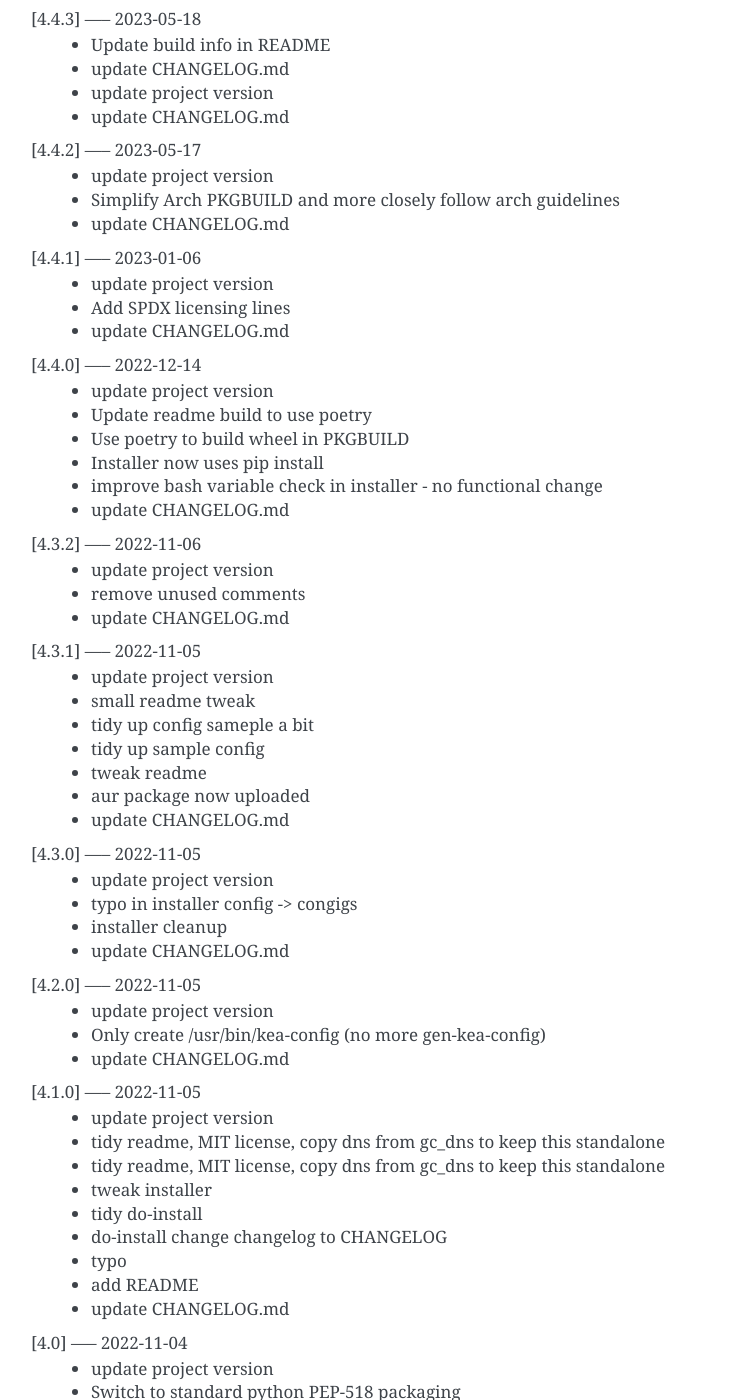
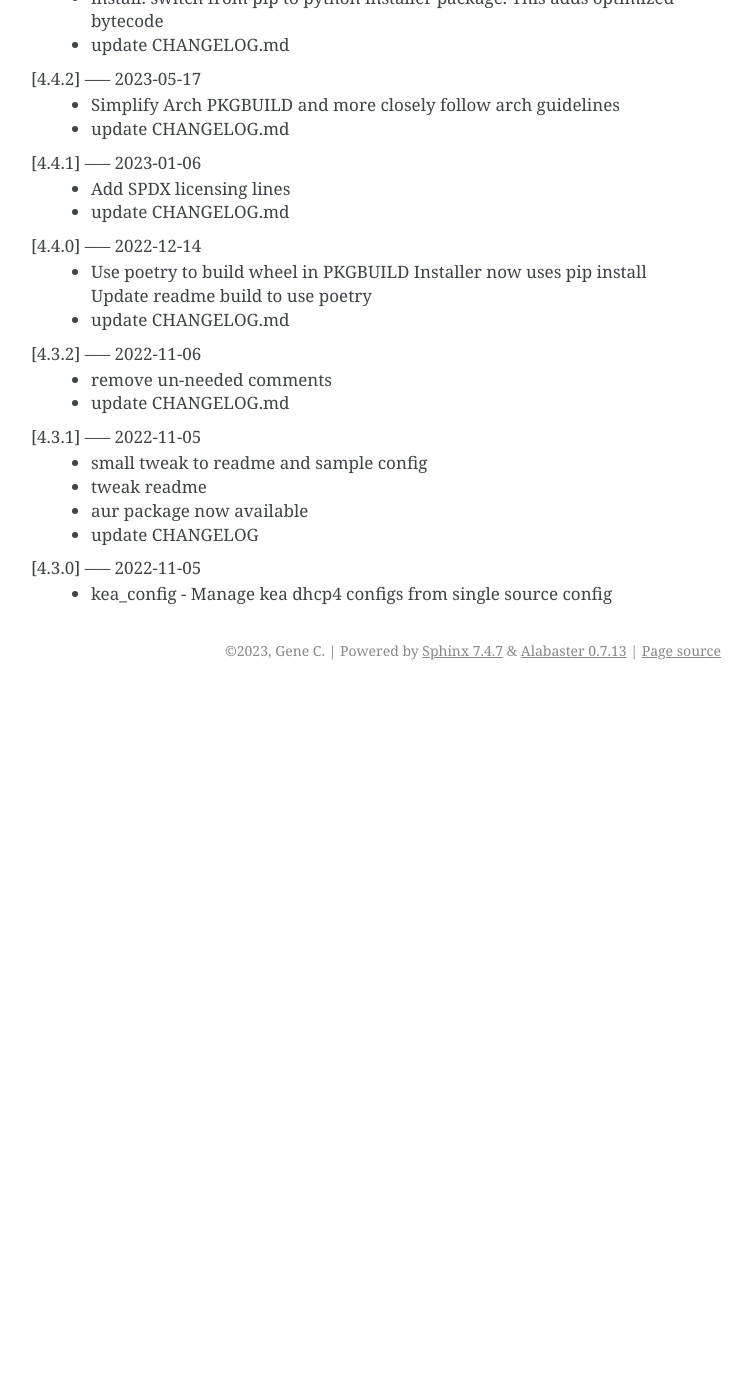
Before and after one commit to gene-git/kea_config, a Sphinx documentation site: the page built from Docs/Changelog.rst, in a window 1280 px wide and 1400 px high, scrolled down 411 px. Shown: the whole window, without its empty margins (389-1141 px from the left). Built offline with Sphinx 7.4.7, drawn with Linux system fonts in a browser that asks for light colours; pages that are not in the unit, such as notebooks, are missing from menus; after the commit the page ends 1101 px from its top, so only the background shows below that; some of the changed text lies outside the part shown.

Commit message:
update Docs/Changelog.rst

```diff
--- a/Docs/Changelog.rst
+++ b/Docs/Changelog.rst
@@ -2,124 +2,45 @@ Changelog
 =========
 
 [4.6.0] ----- 2023-11-26
- * update project version
- * Switch python backend build to hatch
+ * Switch python backend build to hatch (was poetry)
  * update Docs/Changelog.rst
 
 [4.5.1] ----- 2023-09-27
- * update project version
  * fix links in README
  * update Docs/Changelog.rst
 
 [4.5.0] ----- 2023-09-27
- * update project version
  * Reorganize docs and move to rst
+   Now simple to build html and pdf docs using sphinx
  * update CHANGELOG.md
 
 [4.4.3] ----- 2023-05-18
- * Update build info in README
- * update CHANGELOG.md
- * update project version
+ * install: switch from pip to python installer package. This adds optimized bytecode
  * update CHANGELOG.md
 
 [4.4.2] ----- 2023-05-17
- * update project version
  * Simplify Arch PKGBUILD and more closely follow arch guidelines
  * update CHANGELOG.md
 
 [4.4.1] ----- 2023-01-06
- * update project version
  * Add SPDX licensing lines
  * update CHANGELOG.md
 
 [4.4.0] ----- 2022-12-14
- * update project version
- * Update readme build to use poetry
  * Use poetry to build wheel in PKGBUILD
- * Installer now uses pip install
- * improve bash variable check in installer - no functional change
+   Installer now uses pip install
+   Update readme build to use poetry
  * update CHANGELOG.md
 
 [4.3.2] ----- 2022-11-06
- * update project version
- * remove unused comments
+ * remove un-needed comments
  * update CHANGELOG.md
 
 [4.3.1] ----- 2022-11-05
- * update project version
- * small readme tweak
- * tidy up config sameple a bit
- * tidy up sample config
+ * small tweak to readme and sample config
  * tweak readme
- * aur package now uploaded
- * update CHANGELOG.md
+ * aur package now available
+ * update CHANGELOG
 
 [4.3.0] ----- 2022-11-05
- * update project version
- * typo in installer config -> congigs
- * installer cleanup
- * update CHANGELOG.md
-
-[4.2.0] ----- 2022-11-05
- * update project version
- * Only create /usr/bin/kea-config (no more gen-kea-config)
- * update CHANGELOG.md
-
-[4.1.0] ----- 2022-11-05
- * update project version
- * tidy readme, MIT license, copy dns from gc_dns to keep this standalone
- * tidy readme, MIT license, copy dns from gc_dns to keep this standalone
- * tweak installer
- * tidy do-install
- * do-install change changelog to CHANGELOG
- * typo
- * add README
- * update CHANGELOG.md
-
-[4.0] ----- 2022-11-04
- * update project version
- * Switch to standard python PEP-518  packaging
-
-[3.1] ----- 2022-09-22
- * Remove local class_dns file
- * update changelog
- * Remove local dns class and use GcDns class from gc_utils module
- * update do-install to handle filename change Changelog.md
- * update changelog
-
-[3.0] ----- 2022-09-19
- * Skip HA when only primary
- * add phone
- * fix more silly
- * normalize incoming dst
- * remove duplicate // in link
- * Missing makedir in do-install
- * typo
- * add link in /usr/bin/gc-kea-config for convenience
- * fix do-install config dir
- * typo in changelog
-
-[2.2] ----- 2022-06-09
- * Changelog
- * Add license
- * add configs dir
- * Install script for package build
-
-[2.1] ----- 2022-06-09
- * lint picking
-
-[2.0] ----- 2022-06-08
- * Rewrite with classes
- * fix typo in agent. Turn off pdb
-
-[1.0] ----- 2022-03-04
- * Tidy more - move config extract to classes file
- * renamed sameple config
- * Add conreol agent
-   output now in configurable directory
-   split single python file into smaller components;
-   ;
- * tidy
- * Better control over file names etc
- * error handling for dns lookups
- * Initial commit - generate kea-dhcp4 server configs
+ * kea_config - Manage kea dhcp4 configs from single source config
```
